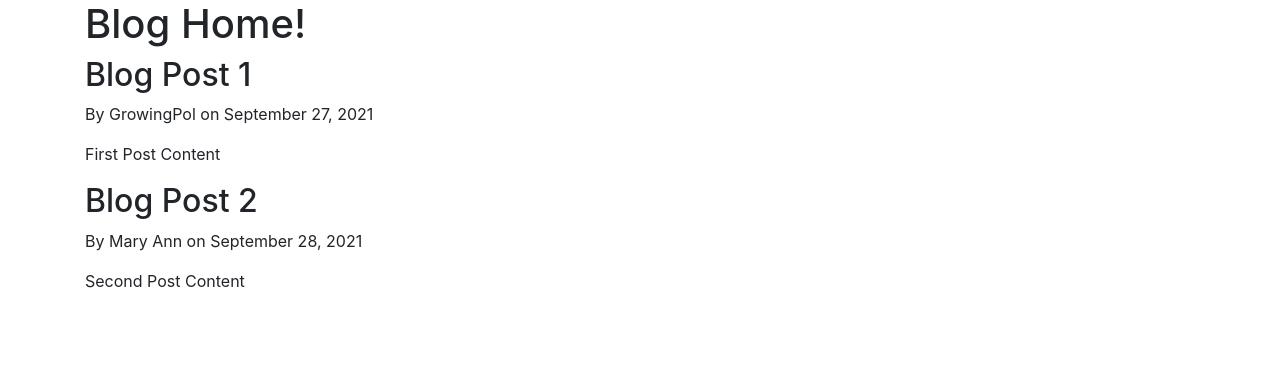
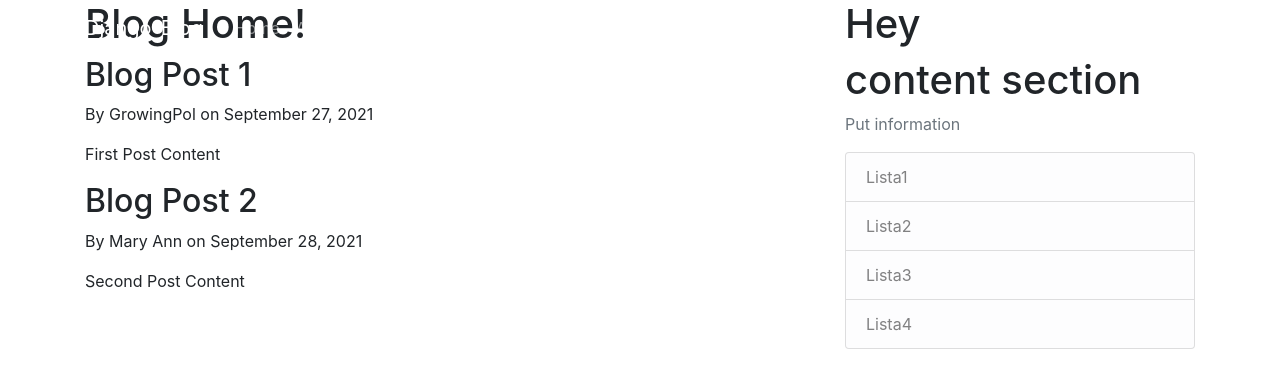
Before and after one commit to GrowingPol/Django-Blog, a Django app: page / in a window 1280 px wide. Shown: the top 388 px of the page. Run offline with Django 3.2, Linux system fonts and the light colour scheme; some libraries are stand-ins or nearby versions.

Commit message:
Add Web layout, Navbar, Sidebar and Posts

```diff
--- a/django_blog/blog/templates/blog/templateBase.html
+++ b/django_blog/blog/templates/blog/templateBase.html
@@ -13,11 +13,58 @@
     {% else %}
         <title>Blog</title>
     {% endif %}
+
+    <header class="site-header">
+        <nav class="navbar navbar-expand-md navbar-dark bg-steel fixed-top">
+            <div class="container">
+                <a class="navbar-brand mr-4" href="/">Django-Blog</a>
+                <button class="navbar-toggler" type="button" data-toggle="collapse" data-target="#navbarToggle" aria-controls="navbarToggle" aria-expanded="false" aria-label="Toggle navigation">
+                    <h1>Navbar</h1>
+                    <span class="navbar-toggler-icon"></span>
+                    <h1>Navbar</h1>
+                </button>
+                <div class="collapse navbar-collapse" id="navbarToggle">
+                    <div class="navbar-nav mr-auto">
+                        <a class="nav-item nav-link" href="/">Home</a>
+                        <a class="nav-item nav-link" href="/about">About</a>
+                    </div>
+                <!--  Navbar Right Side -->
+                    <div class="navbar-nav">
+                        <a class="nav-item nav-link" href="#">Login</a>
+                        <a class="nav-item nav-link" href="#">Register</a>
+                    </div>
+                </div>
+            </div>
+
+        </nav>
+    </header>
 </head>
 <body>
-  <div class="container">
-    {% block content %}{% endblock %}
-  </div>
+    <main role="main" class="container">
+        <div class="row">
+            <div class="col-md-8">
+                {% block content %}{% endblock content %}
+            </div>
+            <div class="col-md-4">
+                <h1>Hey </h1>
+                <div class="content-section">
+                    <h1>content section </h1>
+                    <p class="text-muted">Put information
+                        <ul class="list-group">
+                            <li class="list-group-item list-group-item-light">Lista1</li>
+                            <li class="list-group-item list-group-item-light">Lista2</li>
+                            <li class="list-group-item list-group-item-light">Lista3</li>
+                            <li class="list-group-item list-group-item-light">Lista4</li>
+                        </ul>
+                    </p>
+                </div>
+            </div>
+        </div>
+    </main>
+
+<!--  <div class="container">-->
+<!--    {% block content2 %}{% endblock %}-->
+<!--  </div>-->
 
 
   <!-- Optional JavaScript -->
```
Also changed, not shown: django_blog/blog/static/blog/main.css (added).
